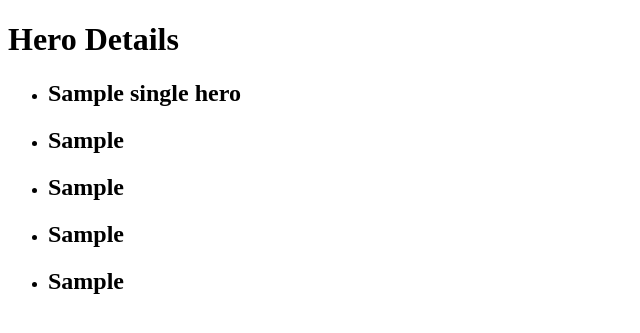
After one commit to BrennanKnopf/superheroes_project, a Django app: template superhero_project/superheroes/templates/superheroes/detail.html in a window 1280 px wide. The commit adds this page. Shown: the top 333 px of the page, without its empty margins (0-640 px from the left). Run offline with Django 4.2, Linux system fonts and the light colour scheme; the template is opened without the code that fills it: most values are stand-ins (such as "Sample title", 1, 10 or a date in 2020).

Commit message:
Finished video 7 adding details page.

```diff
--- /dev/null
+++ b/superhero_project/superheroes/templates/superheroes/detail.html
@@ -0,0 +1,19 @@
+<!DOCTYPE html>
+<html lang="en">
+<head>
+    <meta charset="UTF-8">
+    <meta http-equiv="X-UA-Compatible" content="IE=edge">
+    <meta name="viewport" content="width=device-width, initial-scale=1.0">
+    <title>Superhero Details</title>
+</head>
+<body>
+    <h1>Hero Details</h1>
+    <ul>
+        <li><h2>{{single_hero.name}}</h2></li>
+        <li><h2>{{single_hero.alter_ego}}</h2></li>
+        <li><h2>{{single_hero.primary_ability}}</h2></li>
+        <li><h2>{{single_hero.secondary_ability}}</h2></li>
+        <li><h2>{{single_hero.catch_phrase}}</h2></li>
+    </ul>
+</body>
+</html>
--- a/superhero_project/superheroes/templates/superheroes/index.html
+++ b/superhero_project/superheroes/templates/superheroes/index.html
@@ -4,7 +4,7 @@
     <meta charset="UTF-8">
     <meta http-equiv="X-UA-Compatible" content="IE=edge">
     <meta name="viewport" content="width=device-width, initial-scale=1.0">
-    <title>SUperhero Index</title>
+    <title>Superhero Index</title>
 </head>
 <body>
     <h1>List of Heroes</h1>
--- a/superhero_project/superheroes/urls.py
+++ b/superhero_project/superheroes/urls.py
@@ -4,5 +4,6 @@ from . import views
 
 app_name = 'superheroes'
 urlpatterns = [
-    path('', views.index, name='index')
+    path('', views.index, name='index'),
+    path('<int:hero_id>/', views.detail, name='detail')
 ]
```
Also changed, not shown: superhero_project/superheroes/views.py (+7 -0 lines).
